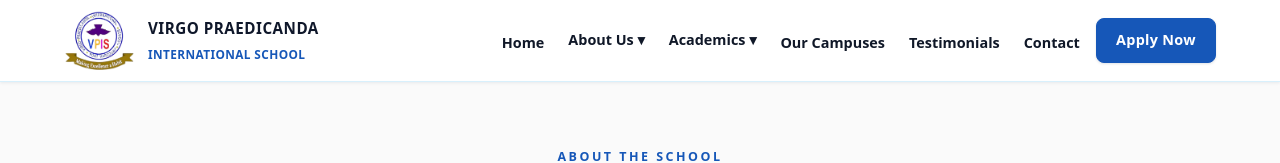
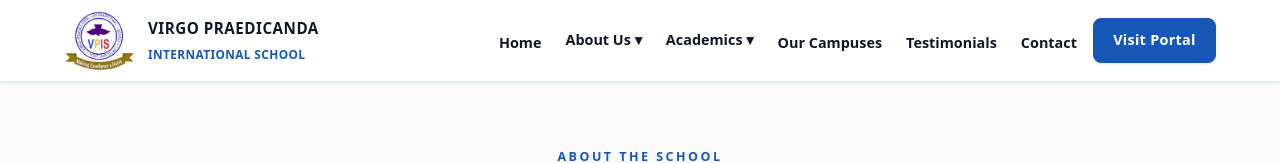
Before and after one commit to Abas-dev/VIRGO-PRAEDICANDA-landing, a React (Vite) app: page /about in a window 1280 px wide. Shown: the top 163 px of the page. Built offline with nearby package versions, Linux system fonts and the light colour scheme.

Commit message:
Update Navbar.jsx

```diff
--- a/src/components/Navbar.jsx
+++ b/src/components/Navbar.jsx
@@ -108,9 +108,14 @@
 
           {/* Desktop CTA */}
           <div className="nav-cta desktop-cta">
-            <Link to="/admissions" className="btn btn-primary">
-              Apply Now
-            </Link>
+            <a
+              href="https://portal.schoolpaddi.com"
+              className="btn btn-primary"
+              target="_blank"
+              rel="noopener noreferrer"
+            >
+              Visit Portal
+            </a>
           </div>
 
           <button
@@ -220,13 +225,6 @@
             </ul>
           </li>
 
-          {/* Schools */}
-          <li>
-            <Link to="/academics" onClick={closeMenu}>
-              Schools
-            </Link>
-          </li>
-
           {/* Academics Dropdown */}
           <li
             className={`dropdown-item ${activeDropdown === "academics" ? "open" : ""}`}
@@ -313,13 +311,15 @@
 
         {/* CTA buttons */}
         <div className="drawer-actions">
-          <Link
+          <a
             className="drawer-btn drawer-btn-primary"
-            to="/admissions"
+            href="https://portal.schoolpaddi.com"
+            target="_blank"
+            rel="noopener noreferrer"
             onClick={closeMenu}
           >
-            Apply Now
-          </Link>
+            Visit Portal
+          </a>
           <a
             className="drawer-btn drawer-btn-outline"
             href="tel:+2349132554783"
```
